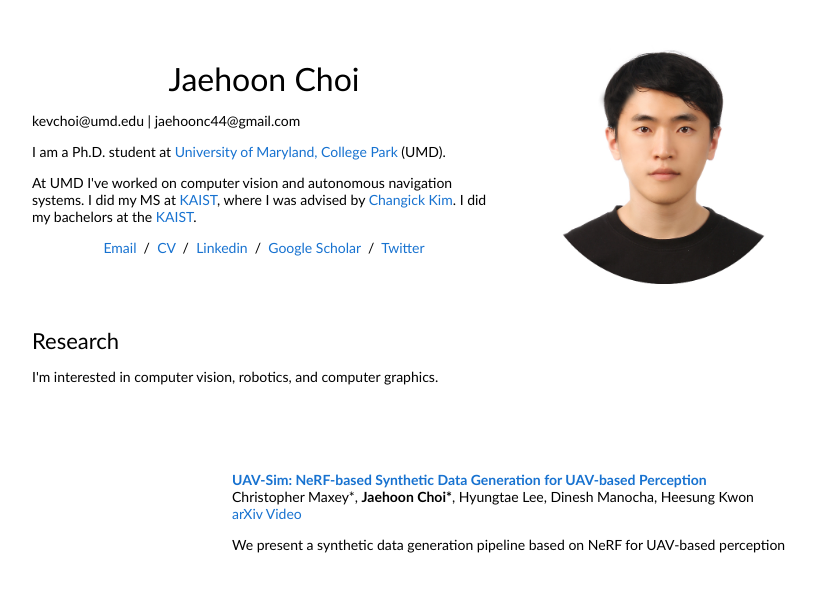
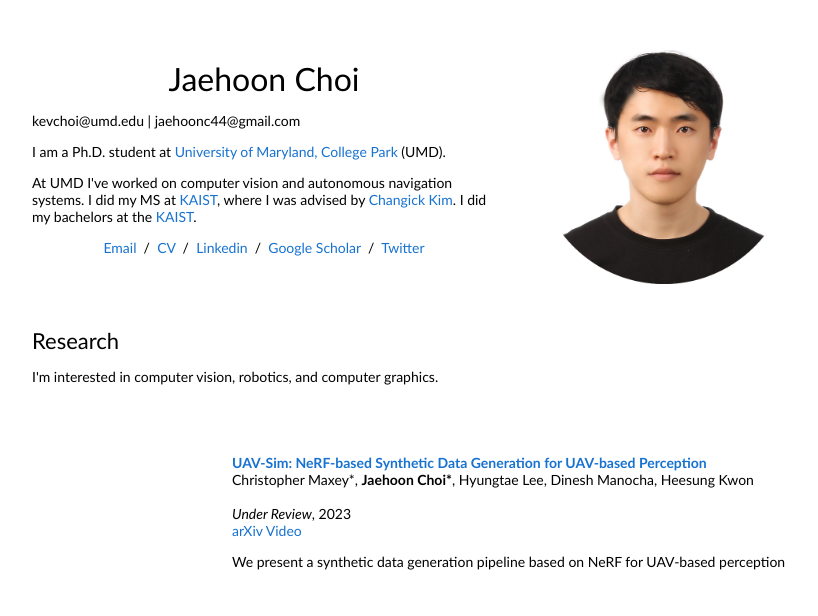
Before and after one commit to JH-Choi/jh-choi.github.io, a plain HTML site: page index.html in a window 1280 px wide. Shown: the top 616 px of the page, without its empty margins (228-1046 px from the left). Drawn offline with Linux system fonts and the light colour scheme.

Commit message:
Update index.html

```diff
--- a/index.html
+++ b/index.html
@@ -77,6 +77,9 @@
              </a>
               <br>
               Christopher Maxey*, <strong>Jaehoon Choi*</strong>, Hyungtae Lee, Dinesh Manocha, Heesung Kwon
+              <br>
+              <br>
+              <em>Under Review</em>, 2023
               <br>
               <a href="https://arxiv.org/abs/2310.16255">arXiv</a> <a href="https://www.youtube.com/watch?v=ucPzbPLqqpI">Video</a>
               <br>
```
